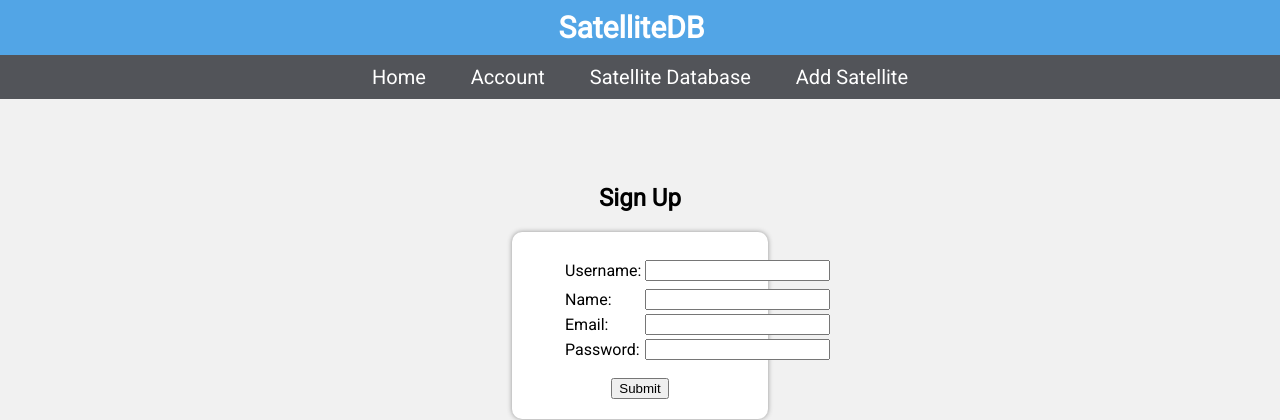
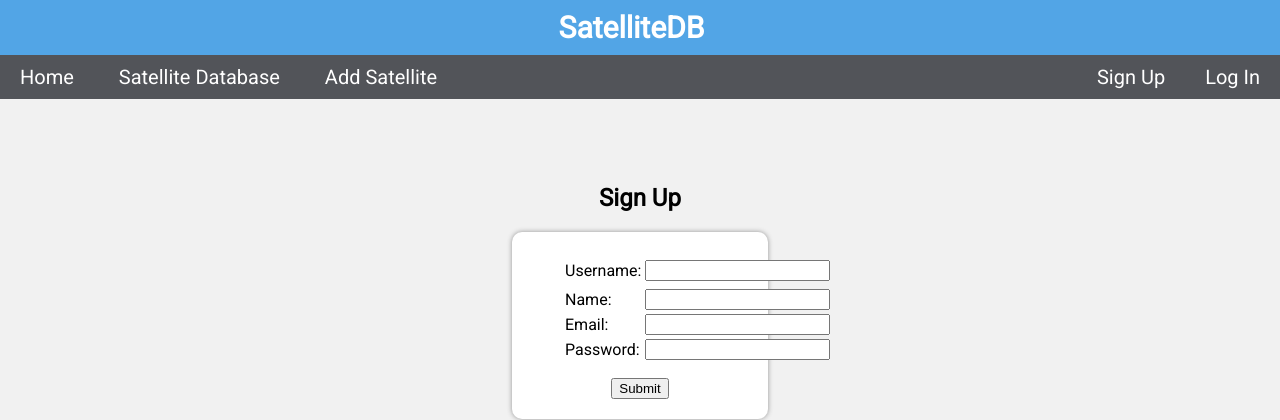
Before and after one commit to trelkins3/CS340-Final-Project, a PHP site: page /signUp.php in a window 1280 px wide. Shown: the top 420 px of the page. Run offline with PHP 8.4, Linux system fonts and the light colour scheme.

Commit message:
Realigned navbar, minor fixes elsewhere

```diff
--- a/FrontEnd/addObject.php
+++ b/FrontEnd/addObject.php
@@ -19,7 +19,6 @@ session_start();
 
                 <li class="navbar-item"><a href="satelliteDB.php">Satellite Database</a></li>
                 <li class="navbar-item"><a href="addObject.php">Add Satellite</a></li>
-				<li class="navbar-item"><a href="about.php">About</a></li>
                 <?php
                     if(isset($_SESSION['status'])){
                         echo "<li class=\"navbar-item\"><a href=\"favorites.php\">Favorites</a></li>";
@@ -27,6 +26,7 @@ session_start();
                     }
                     else {
                         echo "<li class=\"navbar-item navbar-right\"><a href=\"logIn.php\">Log In</a></li>";
+                        echo "<li class=\"navbar-item navbar-right\"><a href=\"signUp.php\">Sign Up</a></li>";
                     }
                 ?>
             </ul>
--- a/FrontEnd/index.php
+++ b/FrontEnd/index.php
@@ -20,7 +20,6 @@ session_start();
 
                 <li class="navbar-item"><a href="satelliteDB.php">Satellite Database</a></li>
                 <li class="navbar-item"><a href="addObject.php">Add Satellite</a></li>
-				<li class="navbar-item"><a href="about.php">About</a></li>
                 <?php
                     if(isset($_SESSION['status'])){
                         echo "<li class=\"navbar-item\"><a href=\"favorites.php\">Favorites</a></li>";
@@ -28,6 +27,7 @@ session_start();
                     }
                     else {
                         echo "<li class=\"navbar-item navbar-right\"><a href=\"logIn.php\">Log In</a></li>";
+                        echo "<li class=\"navbar-item navbar-right\"><a href=\"signUp.php\">Sign Up</a></li>";
                     }
                 ?>
             </ul>
--- a/FrontEnd/logIn.php
+++ b/FrontEnd/logIn.php
@@ -19,7 +19,6 @@ session_start();
 
                 <li class="navbar-item"><a href="satelliteDB.php">Satellite Database</a></li>
                 <li class="navbar-item"><a href="addObject.php">Add Satellite</a></li>
-                <li class="navbar-item"><a href="about.php">About</a></li>
                 <?php
                     if(isset($_SESSION['status'])){
                         echo "<li class=\"navbar-item\"><a href=\"favorites.php\">Favorites</a></li>";
@@ -27,6 +26,7 @@ session_start();
                     }
                     else {
                         echo "<li class=\"navbar-item navbar-right\"><a href=\"logIn.php\">Log In</a></li>";
+                        echo "<li class=\"navbar-item navbar-right\"><a href=\"signUp.php\">Sign Up</a></li>";
                     }
                 ?>
             </ul>
--- a/FrontEnd/logOut.php
+++ b/FrontEnd/logOut.php
@@ -21,7 +21,6 @@ session_destroy();
 
                 <li class="navbar-item"><a href="satelliteDB.php">Satellite Database</a></li>
                 <li class="navbar-item"><a href="addObject.php">Add Satellite</a></li>
-                <li class="navbar-item"><a href="about.php">About</a></li>
                 <?php
                     if(isset($_SESSION['status'])){
                         echo "<li class=\"navbar-item\"><a href=\"favorites.php\">Favorites</a></li>";
@@ -29,6 +28,7 @@ session_destroy();
                     }
                     else {
                         echo "<li class=\"navbar-item navbar-right\"><a href=\"logIn.php\">Log In</a></li>";
+                        echo "<li class=\"navbar-item navbar-right\"><a href=\"signUp.php\">Sign Up</a></li>";
                     }
                 ?>
             </ul>
--- a/FrontEnd/satelliteDB.php
+++ b/FrontEnd/satelliteDB.php
@@ -21,7 +21,6 @@ session_start();
 
                 <li class="navbar-item"><a href="satelliteDB.php">Satellite Database</a></li>
                 <li class="navbar-item"><a href="addObject.php">Add Satellite</a></li>
-				<li class="navbar-item"><a href="about.php">About</a></li>
                 <?php
                     if(isset($_SESSION['status'])){
                         echo "<li class=\"navbar-item\"><a href=\"favorites.php\">Favorites</a></li>";
@@ -29,6 +28,7 @@ session_start();
                     }
                     else {
                         echo "<li class=\"navbar-item navbar-right\"><a href=\"logIn.php\">Log In</a></li>";
+                        echo "<li class=\"navbar-item navbar-right\"><a href=\"signUp.php\">Sign Up</a></li>";
                     }
                 ?>
             </ul>
--- a/FrontEnd/signUp.php
+++ b/FrontEnd/signUp.php
@@ -17,9 +17,19 @@ session_start();
 		<nav>
             <ul class="navbar-list">
                 <li class="navbar-item"><a href="index.php">Home</a></li>
-				<li class="navbar-item"><a href="logIn.php">Account</a></li>
+
                 <li class="navbar-item"><a href="satelliteDB.php">Satellite Database</a></li>
                 <li class="navbar-item"><a href="addObject.php">Add Satellite</a></li>
+                <?php
+                    if(isset($_SESSION['status'])){
+                        echo "<li class=\"navbar-item\"><a href=\"favorites.php\">Favorites</a></li>";
+                        echo "<li class=\"navbar-item navbar-right\"><a href=\"logOut.php\">Log Out</a></li>";
+                    }
+                    else {
+                        echo "<li class=\"navbar-item navbar-right\"><a href=\"logIn.php\">Log In</a></li>";
+                        echo "<li class=\"navbar-item navbar-right\"><a href=\"signUp.php\">Sign Up</a></li>";
+                    }
+                ?>
             </ul>
         </nav>
     </header>
--- a/FrontEnd/style.css
+++ b/FrontEnd/style.css
@@ -38,6 +38,7 @@ nav {
 }
 
 .navbar-list {
+  text-align: left;
   list-style-type: none;
   padding: 0;
   margin: 0 20px;
@@ -58,7 +59,7 @@ nav {
 }
 
 .navbar-right {
-	 float: right;
+  float: right;
 }
 
 .form-container {
```
Lines whose indentation alone changed are shown as unchanged.
